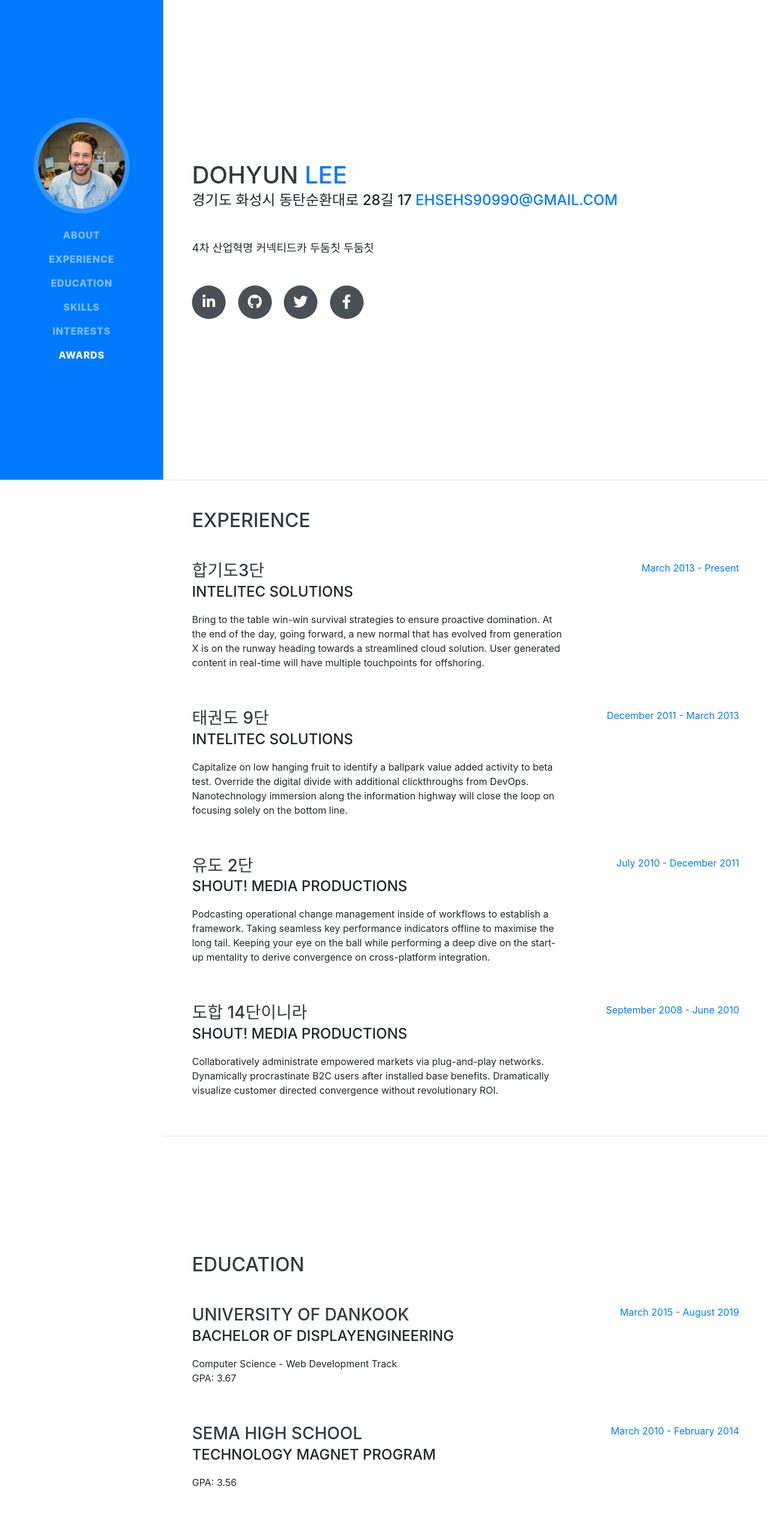
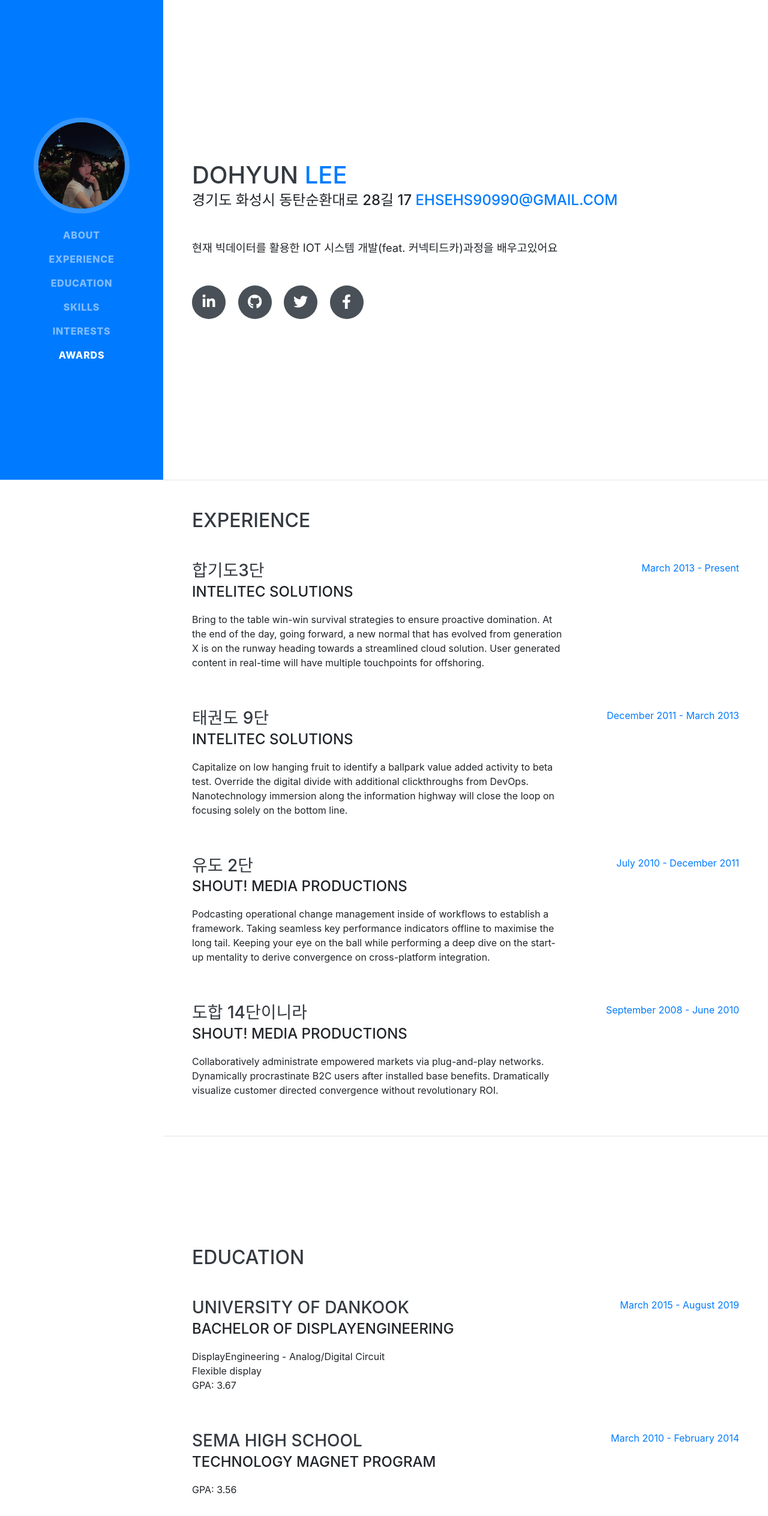
Before and after one commit to ehsehs90/ehsehs90.github.io, a website with bundled scripts: page index.html in a window 1280 px wide. Shown: the top 2528 px of the page at 60% size. Built offline with nearby package versions, Linux system fonts and the light colour scheme; a web font is replaced by a local one.

Commit message:
세번째커밋

```diff
--- a/index.html
+++ b/index.html
@@ -29,7 +29,7 @@
     <a class="navbar-brand js-scroll-trigger" href="#page-top">
       <span class="d-block d-lg-none">흠냐리</span>
       <span class="d-none d-lg-block">
-        <img class="img-fluid img-profile rounded-circle mx-auto mb-2" src="img/profile.jpg" alt="">
+        <img class="img-fluid img-profile rounded-circle mx-auto mb-2" src="img/101010.jpg" alt="">
       </span>
     </a>
     <button class="navbar-toggler" type="button" data-toggle="collapse" data-target="#navbarSupportedContent" aria-controls="navbarSupportedContent" aria-expanded="false" aria-label="Toggle navigation">
@@ -69,7 +69,7 @@
         <div class="subheading mb-5">경기도 화성시 동탄순환대로 28길 17
           <a href="mailto:name@email.com">ehsehs90990@gmail.com</a>
         </div>
-        <p class="lead mb-5">4차 산업혁명 커넥티드카 두둠칫 두둠칫</p>
+        <p class="lead mb-5">현재 빅데이터를 활용한 IOT 시스템 개발(feat. 커넥티드카)과정을 배우고있어요 </p>
         <div class="social-icons">
           <a href="#">
             <i class="fab fa-linkedin-in"></i>
@@ -151,7 +151,8 @@
           <div class="resume-content">
             <h3 class="mb-0">University of Dankook</h3>
             <div class="subheading mb-3">Bachelor of DisplayEngineering</div>
-            <div>Computer Science - Web Development Track</div>
+            <div>DisplayEngineering - Analog/Digital Circuit</div>
+            <div>Flexible display</div>
             <p>GPA: 3.67</p>
           </div>
           <div class="resume-date text-md-right">
```
